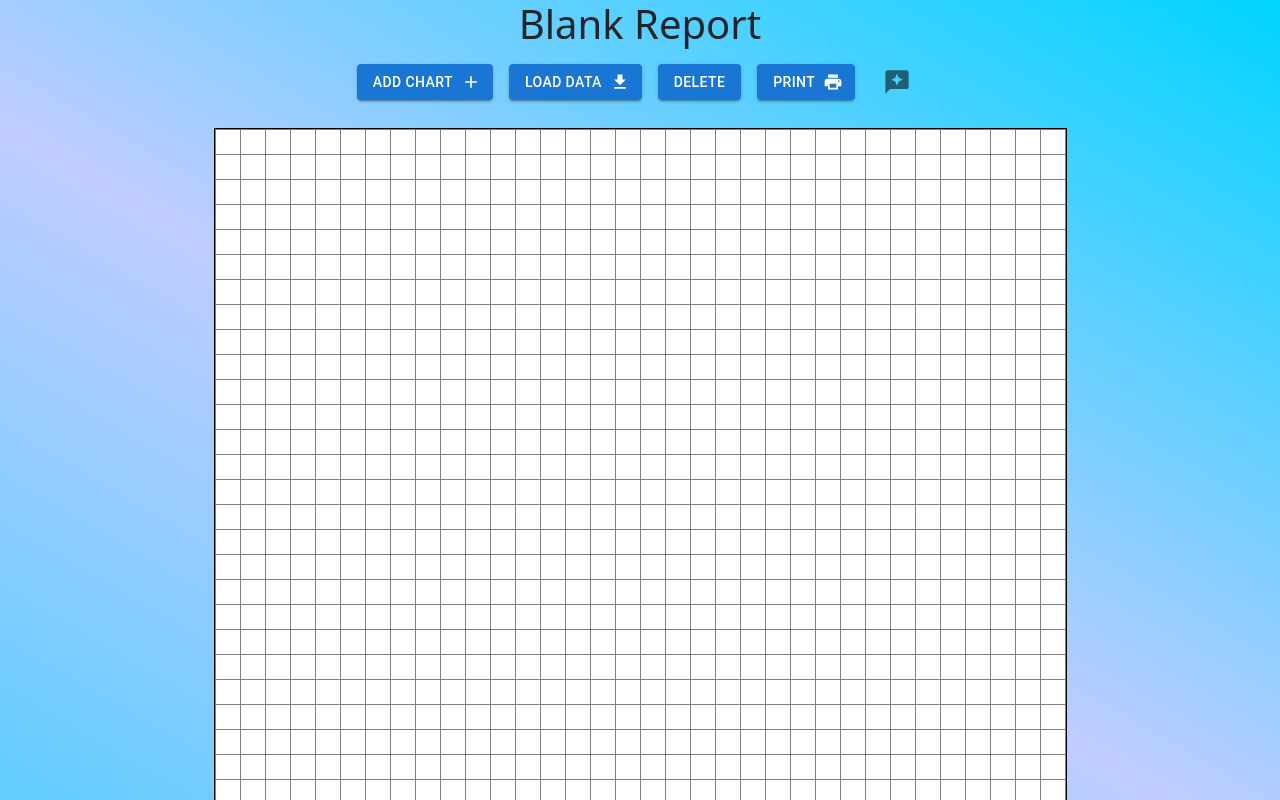
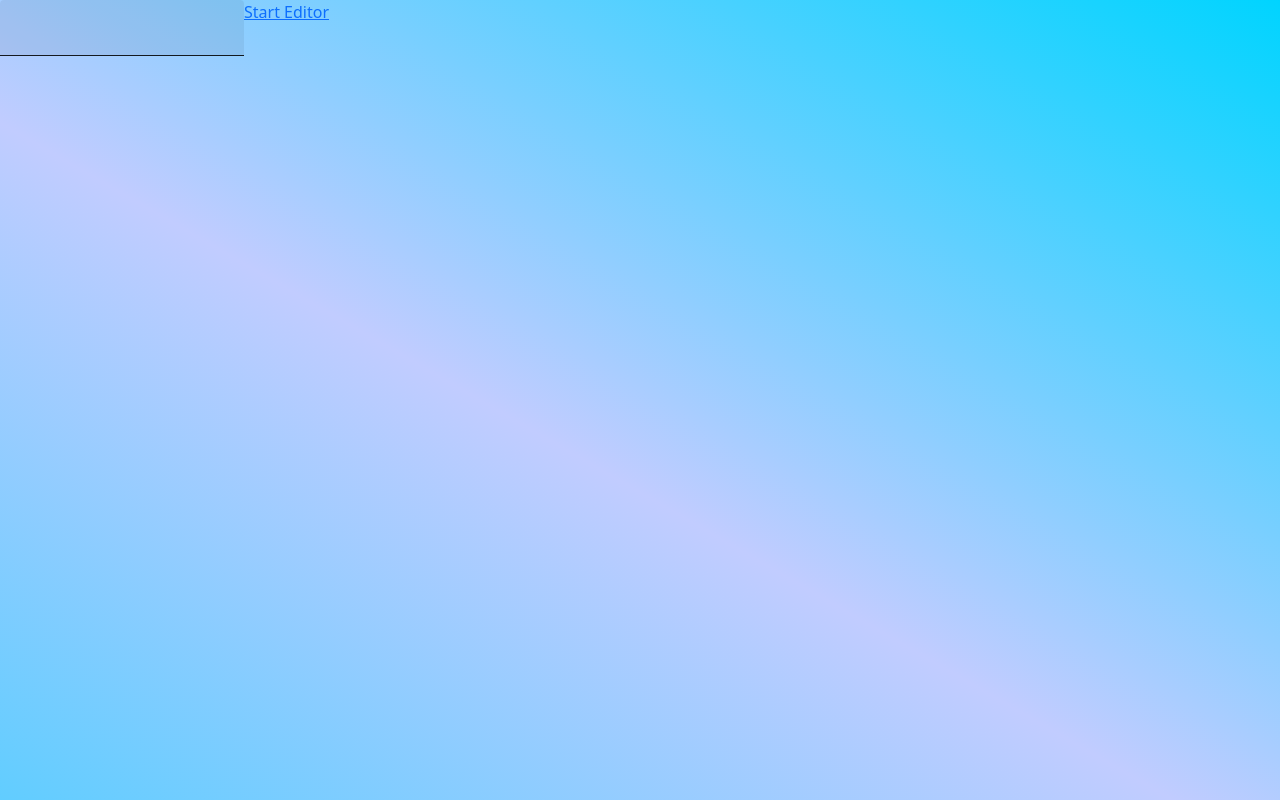
Before and after one commit to ethany80/PerformanceEngineUI, a React (Vite) app: page / in a window 1280 px wide. Shown: the top 800 px of the page. Built offline with nearby package versions, Linux system fonts and the light colour scheme.

Commit message:
Add router and simple landing page logic

```diff
--- a/package.json
+++ b/package.json
@@ -21,7 +21,8 @@
     "konva": "^9.3.20",
     "react": "^19.0.0",
     "react-dom": "^19.0.0",
-    "react-draggable": "^4.4.6"
+    "react-draggable": "^4.4.6",
+    "react-router": "^7.5.0"
   },
   "devDependencies": {
     "@eslint/js": "^9.21.0",
--- a/src/App.tsx
+++ b/src/App.tsx
@@ -1,4 +1,5 @@
-import { useState } from 'react';
+import { useEffect, useState } from 'react';
+import { useParams } from 'react-router';
 
 import "./App.css";
 import GridEditor from "./components/GridEditor/GridEditor";
@@ -19,6 +20,7 @@ interface DocumentObject {
 
 const App: React.FC = () => {
     // State for application and children
+    const { documentId } = useParams();
     const [visualizations, setVisualizations] = useState<Record<string, VizDataProps>>({});
     const [nextId, setNextId] = useState<number>(0);
     const [selectedId, setSelectedId] = useState<string|undefined>(undefined);
--- /dev/null
+++ b/src/Landing.tsx
@@ -0,0 +1,28 @@
+import { useEffect, useState } from 'react';
+
+import "./App.css";
+import GridEditor from "./components/GridEditor/GridEditor";
+import AddDialog from "./components/AddDialog";
+
+import { BAR_CHART, LINE_CHART, MOCK_BAR_GRAPH_REQUEST_RETURN, MOCK_LINE_GRAPH_REQUEST_RETURN, MOCK_PIE_GRAPH_REQUEST_RETURN, MOCK_TITLE, PIE_CHART } from './types/Constants';
+import { DocumentInfo, GraphRequest } from './types/BackendInterfaces';
+import { VizDataProps } from './types/DisplayInterfaces';
+
+import { Button, IconButton, Stack, TextField } from '@mui/material';
+import { Add, Download, Print, Reviews } from '@mui/icons-material';
+import { Link, useParams } from 'react-router';
+
+const Landing: React.FC = () => {
+    const [docId, setDocId] = useState<string>("");
+
+    return (
+        <div className="Landing">
+            <TextField variant='filled' value={docId}
+            onChange={(e: React.ChangeEvent<HTMLInputElement>) => {
+                setDocId(e.target.value);}} />
+            <Link to={"/editor/" + docId}>Start Editor</Link>
+        </div>
+    );
+};
+
+export default Landing;
--- a/src/main.tsx
+++ b/src/main.tsx
@@ -2,9 +2,17 @@ import { StrictMode } from 'react'
 import { createRoot } from 'react-dom/client'
 import 'bootstrap/dist/css/bootstrap.css'
 import App from './App.tsx'
+import { BrowserRouter, Route, Routes } from 'react-router'
+import Landing from './Landing.tsx'
 
 createRoot(document.getElementById('root')!).render(
   <StrictMode>
-    <App />
+    <BrowserRouter>
+      <Routes>
+        <Route path='/' element={<Landing />} />
+        <Route path='editor/:documentId' element={<App />} />
+        <Route path='editor/' element={<Landing />} />
+      </Routes>
+    </BrowserRouter>
   </StrictMode>,
 )
--- a/src/types/Constants.ts
+++ b/src/types/Constants.ts
@@ -67,4 +67,6 @@ export const MOCK_LINE_GRAPH_REQUEST_RETURN: GraphRequestReturn = {
     }
 }
 
-export const MOCK_TITLE: string = "Loaded Report Title"
+export const MOCK_TITLE: string = "Loaded Report Title";
+
+export const ENDPOINT_URL: string = "127.0.0.1:8000";
```
Also changed, not shown: 1 other file (tests, documents, lock files or other folders).
